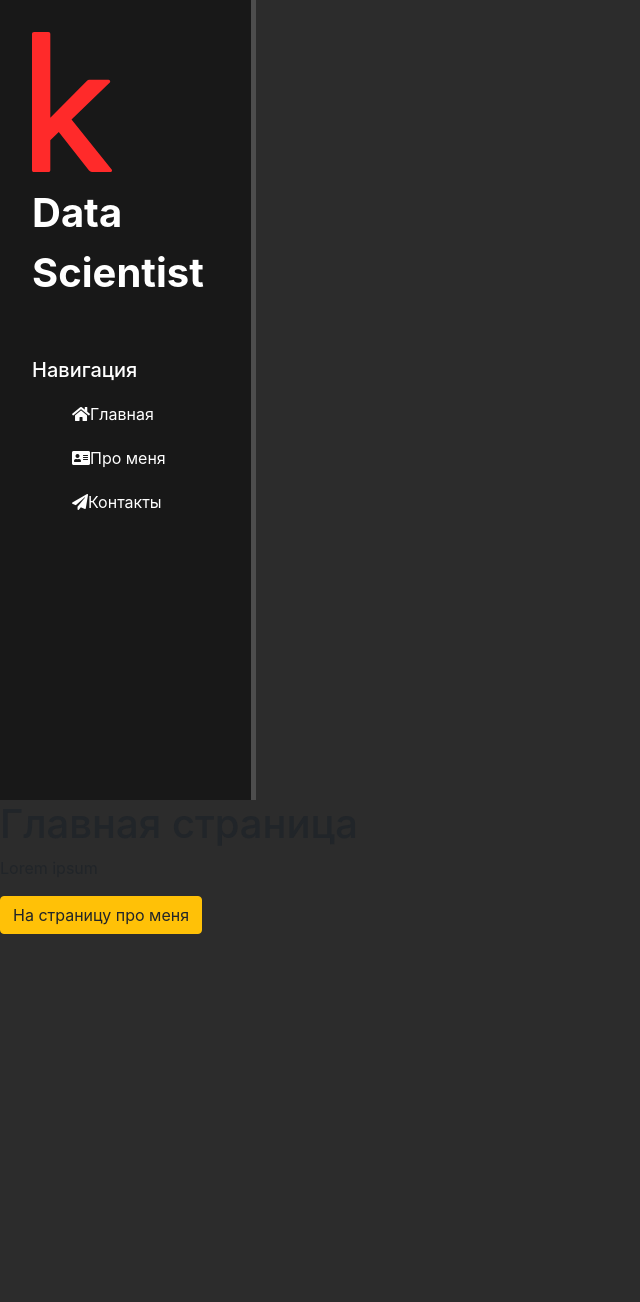
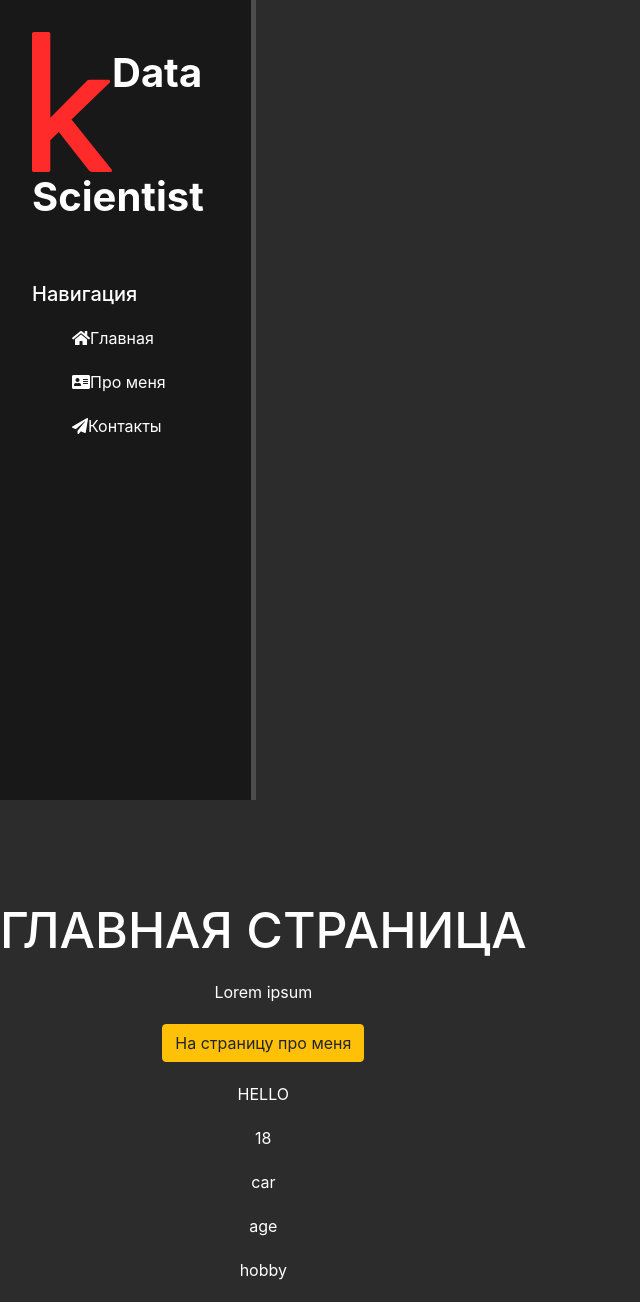
Before and after one commit to KhachKara/Django_Projects, a Django app: page / in a window 1280 px wide. Shown: the whole page, without its empty margins (0-640 px from the left). Before the commit the page ends 934 px from the top, so only its background shows below. Run offline with Django 4.2, Linux system fonts and the light colour scheme; some libraries are stand-ins or nearby versions.

Commit message:
lesson 6

```diff
--- a/django_tutorial/main/static/main/css/main.css
+++ b/django_tutorial/main/static/main/css/main.css
@@ -14,7 +14,7 @@ aside {
 
 aside img {
     width: 80px;
-    flot: left;
+    float: left;
 }
 
 aside .logo{
@@ -30,7 +30,7 @@ aside h3 {
     font-size: 20px;
 }
 
-aside ul {list-style: none}
+aside ul {list-style: none;}
 aside ul li {
     color: #fff;
     display: block;
@@ -38,7 +38,7 @@ aside ul li {
     transition: transform .6s ease;
 }
 
-aside ul li:hover, aside ul a:hover{
+aside ul li:hover, aside ul a:hover {
     color: #eb5959;
     text-decoration: none;
     transform: scale(1.05);
@@ -49,8 +49,8 @@ main .features {
     color: #fff;
     margin-top: 100px;
     text-align: center;
-    width: 75
+    width: 75;
 }
 
 main .features h1 {font-size: 50px;}
-main .features p {max-width: 400px; margin: 20px auto}
+main .features p {max-width: 400px; margin: 20px auto;}
--- a/django_tutorial/main/templates/main/index.html
+++ b/django_tutorial/main/templates/main/index.html
@@ -1,11 +1,24 @@
 {% extends 'main/layout.html' %}
 
-{% block title %}Гланая страница{% endblock %}
+{% block title %}{{ title }}{% endblock %}
 
 {% block content %}
-    <div class="feauters">
-        <h1>Главная страница</h1>
+    <div class="features">
+        <h1>{{ title | upper }}</h1>
         <p>Lorem ipsum</p>
         <button class="btn btn-warning">На страницу про меня</button>
+        {% for val in values %}
+            {% if val == 'Hello' %}
+                {% filter upper %}
+                    <p> {{ val }} </p>
+                {% endfilter %}
+            {% endif %}
+        {% endfor %}
+
+        {{ obj.age }}
+
+        {% for el in obj %}
+            <p> {{ el }} </p>
+        {% endfor %}
     </div>
 {% endblock %}
--- a/django_tutorial/main/views.py
+++ b/django_tutorial/main/views.py
@@ -3,7 +3,16 @@ from django.http import HttpResponse
 
 
 def index(request):
-    return render(request, 'main/index.html')
+    data = {
+        'title': 'Главная страница',
+        'values': ['Some', 'Hello', '123'],
+        'obj': {
+            'car': 'BMW',
+            'age': 18,
+            'hobby': 'Football'
+        }
+    }
+    return render(request, 'main/index.html', data)
 
 
 def about(request):
```
